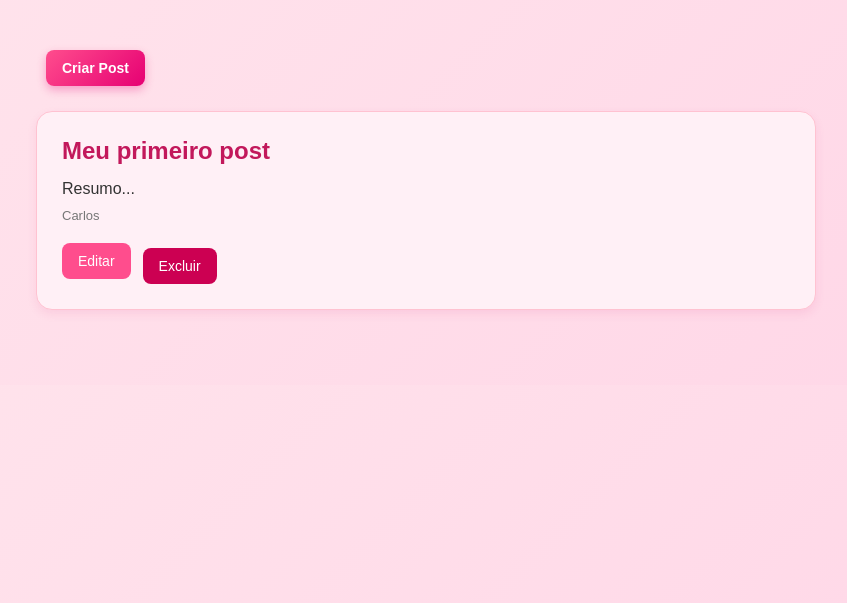
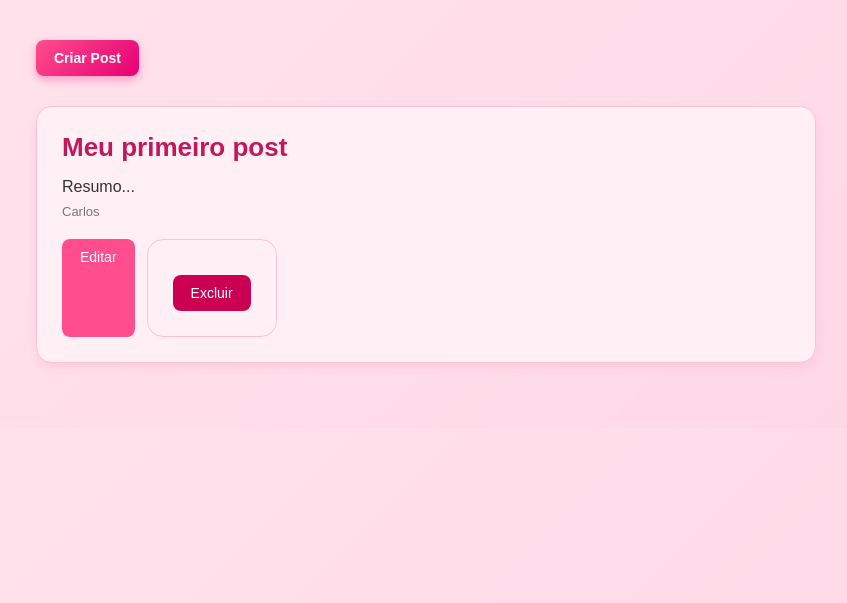
Before and after one commit to Larinha200/forum_web, a FastAPI app: page / in a window 1280 px wide. Shown: the top 603 px of the page, without its empty margins (214-1061 px from the left). Run offline with FastAPI, Linux system fonts and the light colour scheme.

Commit message:
..................

```diff
--- a/project/static/css/style.css
+++ b/project/static/css/style.css
@@ -13,29 +13,21 @@ body {
     padding: 40px 20px;
 }
 
-/* CONTAINER */
+/* CONTAINER (ALINHA TUDO IGUAL) */
 .container {
     max-width: 800px;
-    margin: auto;
-    padding: 10px;
+    margin: 0 auto;
+    padding: 0 10px;
 }
 
-/* TITULO PRINCIPAL */
-h1 {
-    text-align: center;
-    margin-bottom: 20px;
-    color: #d63384;
-}
-
-/* BOTÃO CRIAR */
+/* BOTÃO CRIAR (ALINHADO COM CARD) */
 .criar {
     display: inline-block;
-    margin-bottom: 25px;
-    margin-left: 10px;
+    margin-bottom: 30px;
     background: linear-gradient(135deg, #ff4d8d, #e60073);
     color: white;
     font-weight: bold;
-    padding: 10px 18px;
+    padding: 12px 20px;
     border-radius: 10px;
     text-decoration: none;
     box-shadow: 0 4px 10px rgba(230, 0, 115, 0.3);
@@ -46,7 +38,7 @@ h1 {
     background: linear-gradient(135deg, #e60073, #cc005f);
 }
 
-/* CARD */
+/* CARD (AGORA ALINHADO COM BOTÃO) */
 .card {
     background: #fff0f6;
     border: 1px solid #ffc2d1;
@@ -56,48 +48,42 @@ h1 {
     box-shadow: 0 4px 10px rgba(214, 51, 132, 0.1);
 }
 
-/* TITULO DO POST */
+/* TITULO */
 .card h2 {
-    font-size: 24px;
+    font-size: 26px;
     margin-bottom: 15px;
     color: #c2185b;
 }
 
 /* TEXTO */
 .card p {
-    margin-bottom: 10px;
+    margin-bottom: 8px;
+    font-size: 16px;
 }
 
 /* AUTOR */
 .card span {
     display: block;
-    margin-bottom: 15px;
+    margin-bottom: 20px;
     font-size: 13px;
     color: #777;
 }
 
-/* AÇÕES */
+/* AÇÕES (BOTÕES RETOS E ALINHADOS) */
 .actions {
-    margin-top: 15px;
     display: flex;
-    align-items: center;
     gap: 12px;
 }
 
-/* FORM DELETE (CORRIGIDO SEM QUEBRAR LAYOUT) */
+/* REMOVE BUG DO FORM DELETE */
 .delete-form {
-    background: transparent;
-    border: none;
-    padding: 0;
     margin: 0;
-    display: flex;
-    align-items: center;
 }
 
-/* BOTÕES GERAIS */
-.btn, button {
-    display: inline-block;
-    padding: 10px 16px;
+/* BOTÕES */
+.btn,
+button {
+    padding: 10px 18px;
     border-radius: 8px;
     border: none;
     cursor: pointer;
@@ -125,7 +111,7 @@ h1 {
     background: #99003d;
 }
 
-/* FORMULÁRIOS (create/edit) */
+/* FORMULÁRIOS */
 form {
     background: #fff0f6;
     padding: 25px;
@@ -144,7 +130,6 @@ input {
     border-radius: 8px;
     border: 1px solid #ffb3c6;
     outline: none;
-    font-size: 14px;
 }
 
 input:focus {
```
